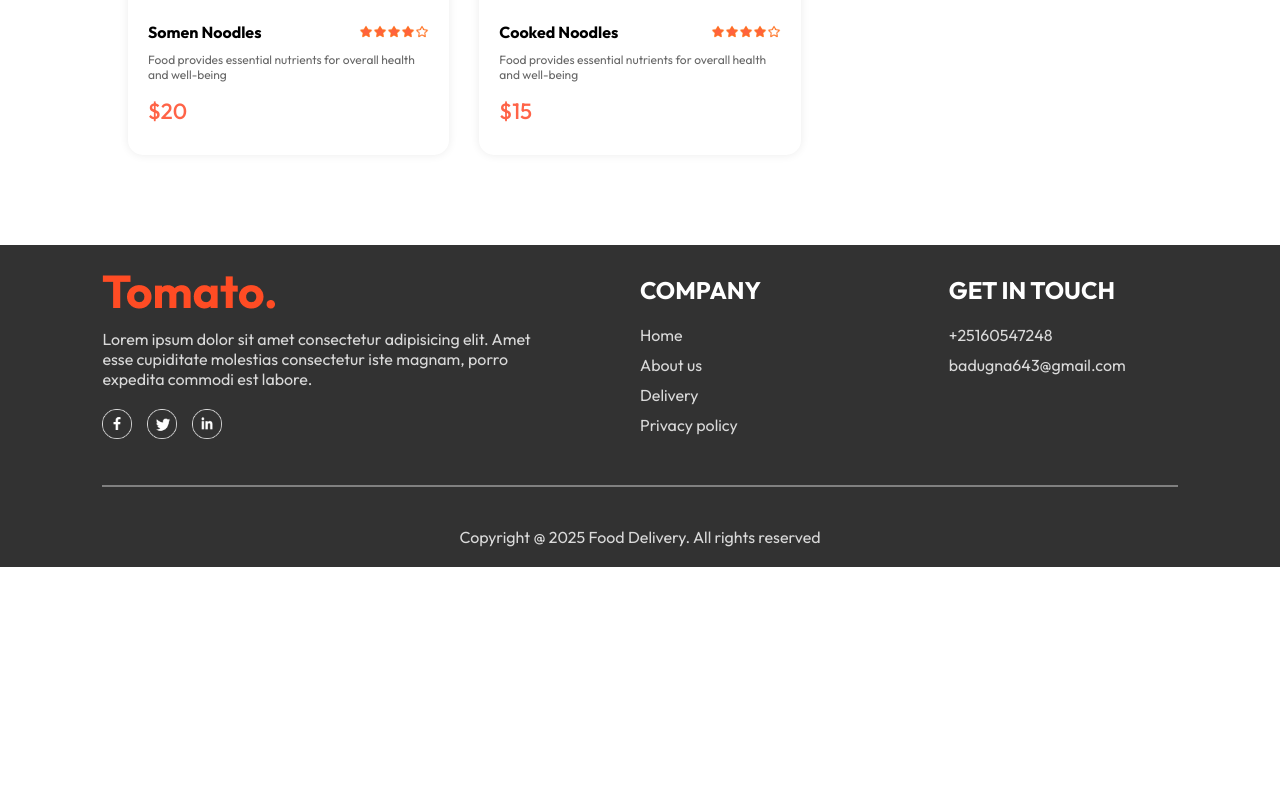
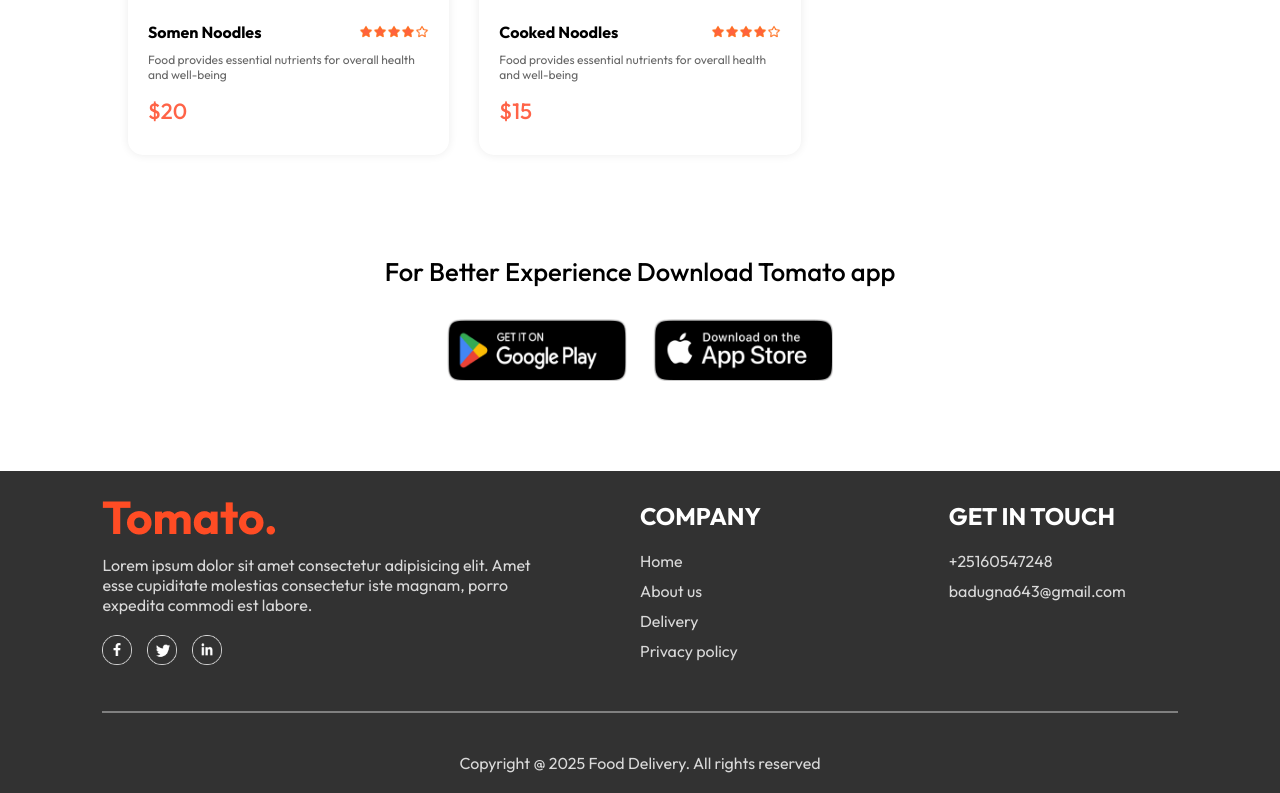
Before and after one commit to Boniadgithub/Food-delivery-web, a React (Vite) app: page / in a window 1280 px wide. Shown: the part 5849-6642 px from the top of the page. Before the commit the page ends 6416 px from the top, so only its background shows below. Built offline with nearby package versions, Linux system fonts and the light colour scheme.

Commit message:
app download added

```diff
--- /dev/null
+++ b/src/components/AppDownload/AppDownload.css
@@ -0,0 +1,22 @@
+.app-download{
+    margin: auto  auto;
+    margin-top: 100px;
+    font-size: max(2vw,24px);
+    text-align: center;
+    font-weight: 500;
+}
+.app-download-platforms{
+    margin-top: 30px;
+    display: flex;
+    justify-content: center;
+    gap: max(2vw,20px);
+}
+.app-download-platforms img{
+    width: max(30vw ,120px);
+    cursor: pointer;
+    transition: 0.5s;
+    max-width: 180px;
+}
+.app-download-platforms img:hover{
+    transform: scale(1.05);
+}
--- /dev/null
+++ b/src/components/AppDownload/AppDownload.jsx
@@ -0,0 +1,16 @@
+import React from 'react'
+import  './AppDownload.css'
+import { assets } from '../../assets/assets'
+const AppDownload = () => {
+  return (
+    <div className='app-download'id='   app-download'>
+       <p>For Better Experience Download Tomato app</p>
+       <div className="app-download-platforms">
+           <img src={assets.play_store} alt="play-store" />
+           <img src={assets.app_store} alt="app-store" />
+       </div>
+    </div>
+  )
+}
+
+export default AppDownload
--- a/src/components/Footer/Footer.css
+++ b/src/components/Footer/Footer.css
@@ -34,6 +34,7 @@
     width: 30px;
     cursor: pointer;
     margin-right: 15px;
+
 }
 .footer hr{
     width: 100%;
--- a/src/pages/Home/home.jsx
+++ b/src/pages/Home/home.jsx
@@ -3,6 +3,8 @@
 import Header from '../../components/Header/Header'
 import ExploreMenu from '../../components/ExploreMenu/ExploreMenu'
 import FoodDisplay from '../../components/FoodDisplay/FoodDisplay'
+import App from '../../App'
+import AppDownload from '../../components/AppDownload/AppDownload'
 const home = () => {
 
 const [category, setCategory] = React.useState("All")
@@ -12,6 +14,7 @@
       <Header/>
       <ExploreMenu category={category} setCategory={setCategory}/>
       <FoodDisplay category ={category} />
+      <AppDownload/>
     </div>
   )
 }
```
